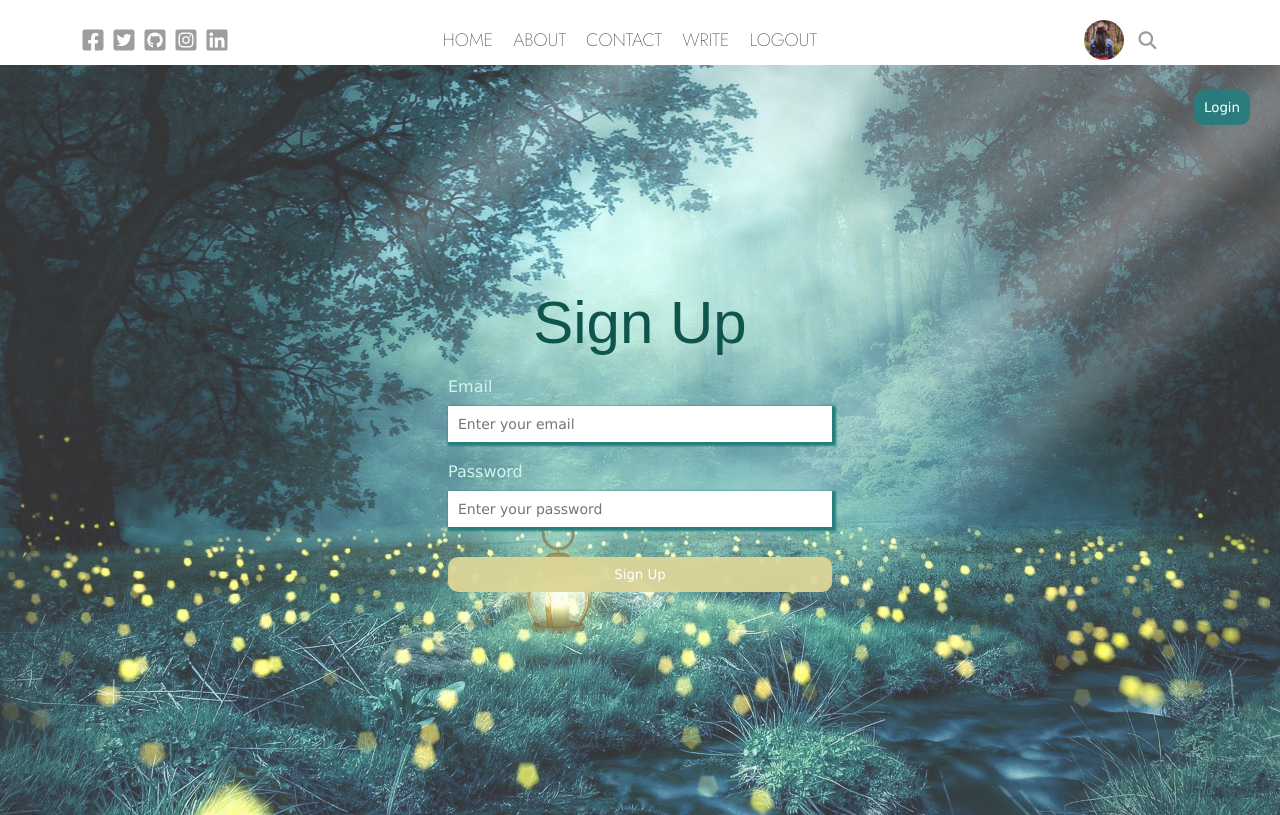
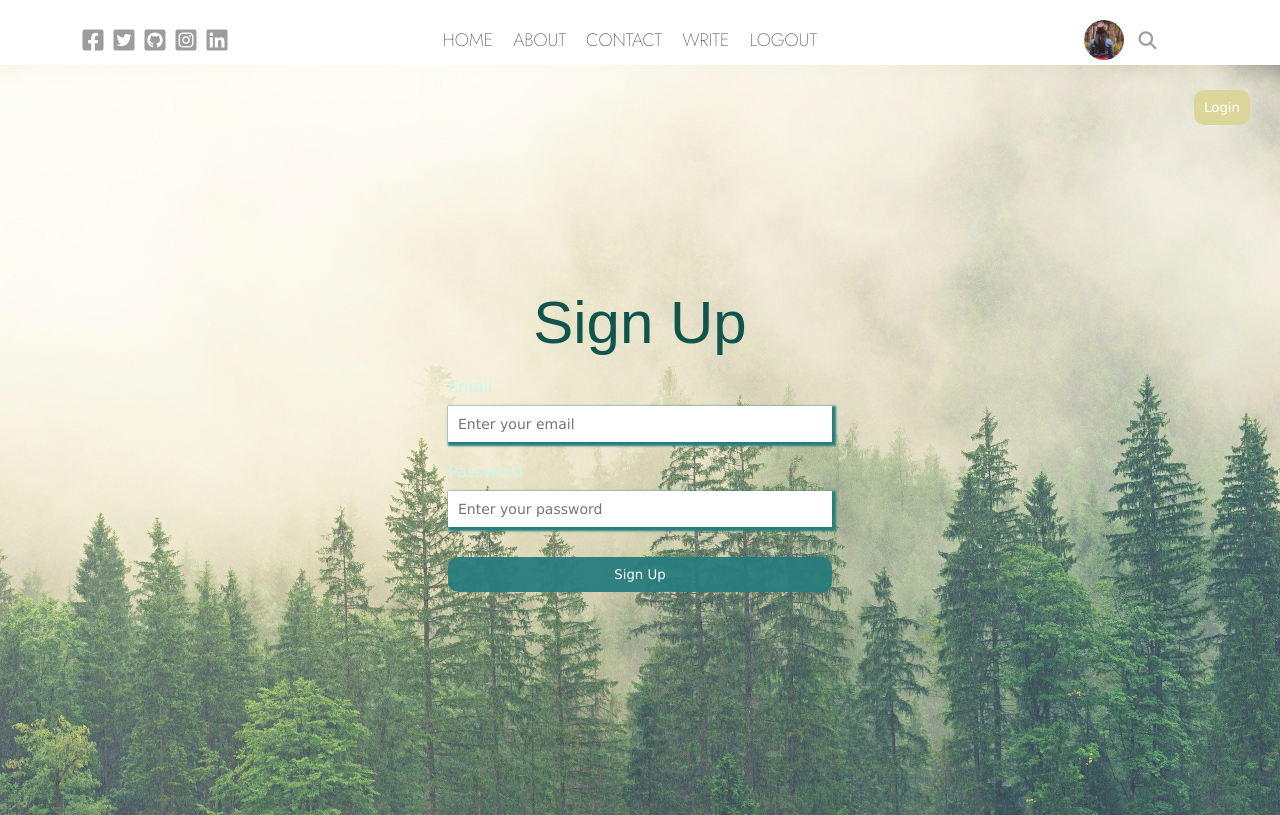
Before and after one commit to bruadarach/react-daily-log, a React (Create React App) app: page / in a window 1280 px wide. Built offline with nearby package versions, Linux system fonts and the light colour scheme; a web font is replaced by a local one.

Commit message:
change register image

```diff
--- a/src/pages/register/Register.css
+++ b/src/pages/register/Register.css
@@ -4,7 +4,7 @@
     flex-direction: column;
     justify-content: center;
     align-items: center;
-    background: linear-gradient(rgba(255,255,255,0.2),rgba(255,255,255,0.2)), url("../../../public/img/login-image.jpg");
+    background: linear-gradient(rgba(255,255,255,0.2),rgba(255,255,255,0.2)), url("../../../public/img/register-image.jpg");
     background-size: cover;
     font-family: 'Lucida Sans', 'Lucida Sans Regular', 'Lucida Grande', 'Lucida Sans Unicode', Geneva, Verdana, sans-serif;
 }
@@ -46,7 +46,7 @@
     margin-top: 20px;
     padding: 10px;
     cursor: pointer;
-    background-color:rgba(220, 213, 152, 0.95);
+    background-color:rgba(40, 125, 125, 0.95) ;
     border: none;
     color: rgb(255, 255, 255);
     border-radius: 10px;
@@ -57,7 +57,7 @@
     position: absolute;
     top: 90px;
     right: 30px;
-    background-color:rgba(40, 125, 125, 0.95);
+    background-color:rgba(220, 213, 152, 0.95);
     cursor:pointer;
     padding: 10px;
     border: none;
```
Also changed, not shown: public/img/register-image.jpg (added).
